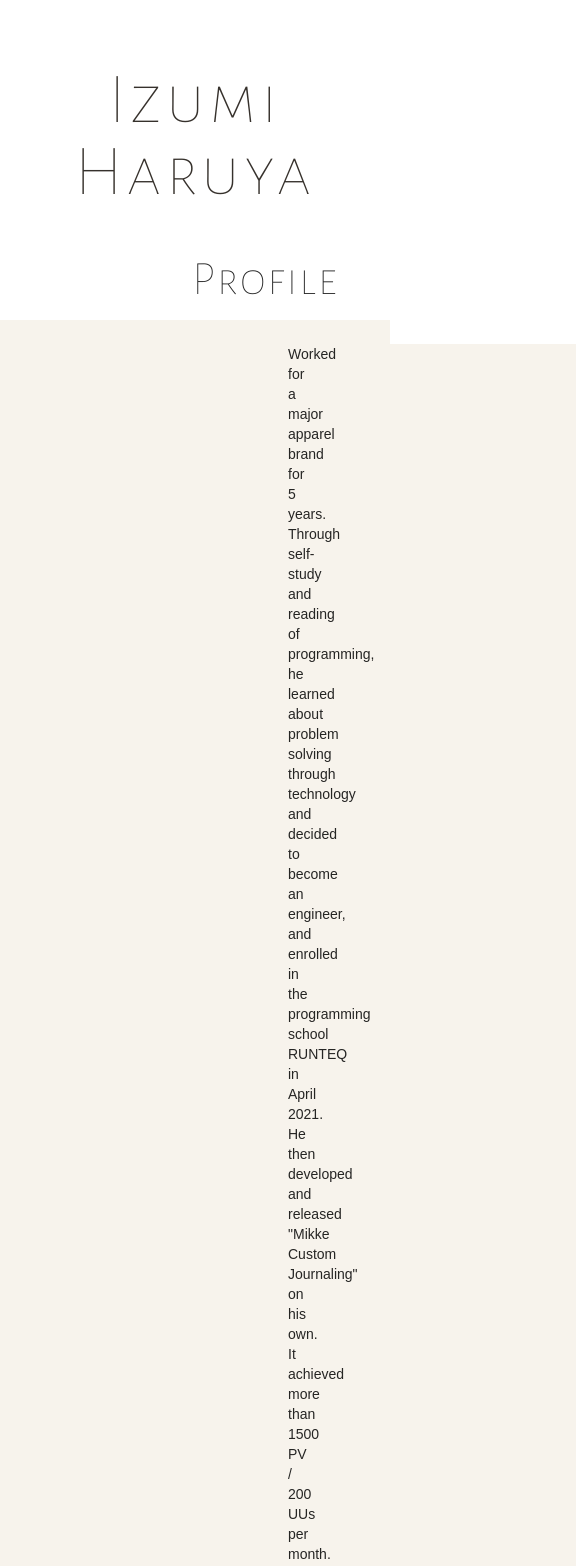
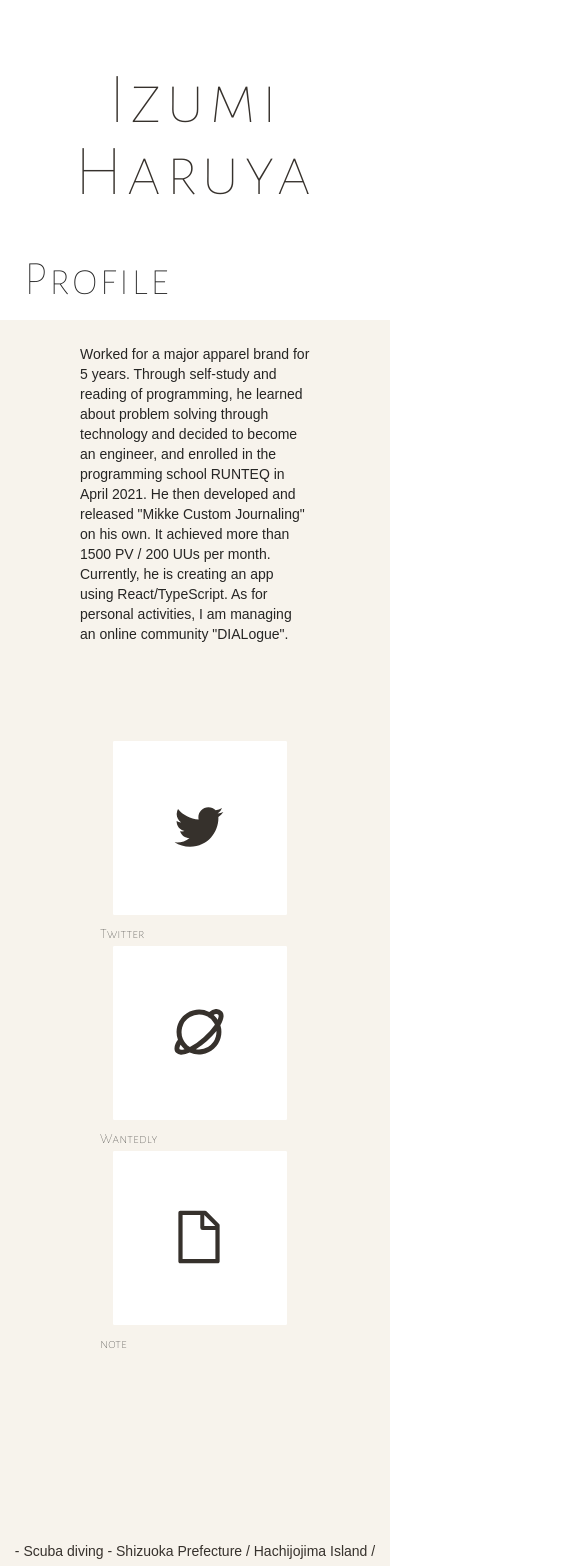
Before and after one commit to KouSei089/watashi, a React (Create React App) app: page / in a window 390 px wide. Shown: the top 1566 px of the page, 585 px wide, since content can reach past the window. Built offline with nearby package versions, Linux system fonts and the light colour scheme; a web font is replaced by a local one.

Commit message:
Update:各Cardコンポーネントのレスポンシブ対応

```diff
--- a/src/App.js
+++ b/src/App.js
@@ -9,13 +9,13 @@ import Contact from './Contact';
 
 function App() {
   return (
-    <>
+    <div className="bg-natural">
       <Profile />
       <History />
       <Portfolio />
       <Output />
       <Contact />
-    </>
+    </div>
   );
 }
 
--- a/src/Contact.js
+++ b/src/Contact.js
@@ -12,7 +12,7 @@ const Contact = () => {
           Contact
         </Header>
         <Content className="bg-white font-zen leading-5">
-          <div className="px-72 pb-12 flex justify-center">
+          <div className="px-36 lg:px-72 pb-12 flex justify-center">
             <p className="mr-5">e-mail</p>
             <p className="">qq00891829@icloud.com</p>
             <a href="https://github.com/KouSei089" target="_blank" rel="noopener noreferrer"><AiOutlineGithub className="mt-1.5 ml-2" /></a>
--- a/src/History.js
+++ b/src/History.js
@@ -10,7 +10,7 @@ const History = () => {
         History
       </Header>
       <Content className="bg-natural font-zen leading-5 pt-6">
-        <p className="px-72"><HistoryTimeTree /></p>
+        <p className="px-36 lg:px-72"><HistoryTimeTree /></p>
       </Content>
     </Layout>
   )
--- a/src/Output.js
+++ b/src/Output.js
@@ -14,10 +14,11 @@ const Output = () => {
         <Header className="bg-natural text-5xl style-ale tracking-wide pl-48">
           Output
         </Header>
-        <div className="flex justify-center py-24 bg-natural">
+        <div className="md:flex md:justify-center bg-natural">
+          <div className="flex flex-col md:flex-row py-24 bg-natural">
             <div className="">
               <a href="https://zenn.dev/kousei_089" target="_blank" rel="noopener noreferrer">
-              <Card className="w-44 h-44 mx-24 border-natural relative hover:opacity-50 duration-700">
+                <Card className="relative card-style">
                 <div className="absolute top-0 left-0 animate-ping h-1 w-1 bg-matte rounded-full z-50"></div>
                 <IconContext.Provider value={{ color: '#36312c', size: '60px'}}>
                   <div className="absolute inset-14">
@@ -30,7 +31,7 @@ const Output = () => {
             </div>
             <div className="">
               <a href="https://github.com/KouSei089" target="_blank" rel="noopener noreferrer">
-              <Card className="w-44 h-44 mx-24 border-natural relative hover:opacity-50 duration-700">
+                <Card className="card-style relative">
                 <div className="absolute top-0 left-0 animate-ping h-1 w-1 bg-matte rounded-full z-50"></div>
                 <IconContext.Provider value={{ color: '#36312c', size: '60px'}}>
                   <div className="absolute inset-14">
@@ -43,7 +44,7 @@ const Output = () => {
             </div>
             <div className="">
               <a href="https://note.com/izuha0" target="_blank" rel="noopener noreferrer">
-              <Card className="w-44 h-44 mx-24 border-natural relative hover:opacity-50 duration-700">
+                <Card className="card-style relative">
                 <div className="absolute top-0 left-0 animate-ping h-1 w-1 bg-matte rounded-full z-50"></div>
                 <IconContext.Provider value={{ color: '#36312c', size: '60px'}}>
                   <div className="absolute inset-14">
@@ -55,6 +56,7 @@ const Output = () => {
               <a href="https://note.com/izuha0" target="_blank" rel="noopener noreferrer"><p className="style-ale ml-24 mt-2 pl-1 hover:opacity-50 duration-700 hover:text-black">note</p></a>
             </div>
           </div>
+        </div>
       </Layout>
       <OutputTimeTree />
     </div>
--- a/src/OutputTimeTree.js
+++ b/src/OutputTimeTree.js
@@ -3,7 +3,7 @@ import { Timeline } from 'antd';
 
 const OutputTimeTree = () => {
   return (
-    <div className="px-96 font-zen">
+    <div className="px-36 lg:px-96 font-zen">
       <Timeline>
         <Timeline.Item color="black">
           <a href="https://zenn.dev/kousei_089/scraps/406f499a57e98f" target="_blank"
--- a/src/Portfolio.js
+++ b/src/Portfolio.js
@@ -14,10 +14,11 @@ const Portfolio = () => {
         <Header className="bg-natural text-5xl style-ale tracking-wide pl-48">
           Portfolio
         </Header>
-        <div className="flex justify-center py-24 bg-natural">
+        <div className="md:flex md:justify-center bg-natural">
+          <div className="flex flex-col md:flex-row py-24 bg-natural">
             <div className="">
               <a href="https://a-mikke.com" target="_blank" rel="noopener noreferrer">
-              <Card className="w-44 h-44 mx-24 border-natural relative hover:opacity-50 duration-700">
+                <Card className="card-style relative">
                 <div className="absolute top-0 left-0 animate-ping h-1 w-1 bg-matte rounded-full z-50"></div>
                 <IconContext.Provider value={{ color: '#36312c', size: '60px'}}>
                   <div className="absolute inset-14">
@@ -30,7 +31,7 @@ const Portfolio = () => {
             </div>
             <div className="">
             <a href="https://qiita.com/Izumi_Haruya/items/148bb9fbf5e8723fd8fa" target="_blank" rel="noopener noreferrer">
-            <Card className="w-44 h-44 mx-24 border-natural relative hover:opacity-50 duration-700">
+              <Card className="card-style relative">
               <div className="absolute top-0 left-0 animate-ping h-1 w-1 bg-matte rounded-full z-50"></div>
               <IconContext.Provider value={{ color: '#36312c', size: '60px'}}>
                 <div className="absolute inset-14">
@@ -43,7 +44,7 @@ const Portfolio = () => {
             </div>
             <div className="">
               <a href="https://kousei089.github.io/portfolio-izuha/" target="_blank" rel="noopener noreferrer">
-              <Card className="w-44 h-44 mx-24 border-natural relative hover:opacity-50 duration-700">
+                <Card className="card-style relative">
                 <div className="absolute top-0 left-0 animate-ping h-1 w-1 bg-matte rounded-full z-50"></div>
                 <IconContext.Provider value={{ color: '#36312c', size: '60px'}}>
                   <div className="absolute inset-14">
@@ -55,6 +56,8 @@ const Portfolio = () => {
               <a href="https://kousei089.github.io/portfolio-izuha/" target="_blank" rel="noopener noreferrer"><p className="style-ale ml-24 mt-2 pl-1 hover:opacity-50 duration-700 hover:text-black">My Portfolio</p></a>
             </div>
           </div>
+        </div>
+
       </Layout>
     </div>
   )
--- a/src/Profile.js
+++ b/src/Profile.js
@@ -5,7 +5,6 @@ import { AiOutlineFile } from "react-icons/ai";
 import { AiOutlineTwitter } from "react-icons/ai";
 import { BiPlanet } from "react-icons/bi";
 import { IconContext } from 'react-icons';
-
 
 const { Header, Footer, Content } = Layout;
 
@@ -19,16 +18,17 @@ const Profile = () => {
       </Layout>
       <div className="bg-natural">
         <Layout>
-          <Header className="bg-white text-5xl style-ale tracking-wide pl-48">
+          <Header className="bg-white text-5xl style-ale tracking-wide pl-6 lg:pl-48">
             Profile
           </Header>
           <Content className="bg-natural font-zen leading-5 pt-6">
-            <p className="px-72 bg-natural">Worked for a major apparel brand for 5 years. Through self-study and reading of programming, he learned about problem solving through technology and decided to become an engineer, and enrolled in the programming school RUNTEQ in April 2021. He then developed and released "Mikke Custom Journaling" on his own. It achieved more than 1500 PV / 200 UUs per month. Currently, he is creating an app using React/TypeScript. As for personal activities, I am managing an online community "DIALogue".</p>
+            <p className="px-20 lg:px-72 bg-natural">Worked for a major apparel brand for 5 years. Through self-study and reading of programming, he learned about problem solving through technology and decided to become an engineer, and enrolled in the programming school RUNTEQ in April 2021. He then developed and released "Mikke Custom Journaling" on his own. It achieved more than 1500 PV / 200 UUs per month. Currently, he is creating an app using React/TypeScript. As for personal activities, I am managing an online community "DIALogue".</p>
           </Content>
-          <div className="flex justify-center py-24 bg-natural">
+          <div className="md:flex md:justify-center bg-natural">
+            <div className="flex flex-col md:flex-row py-24 bg-natural">
               <div>
                 <a href="https://twitter.com/izuha0" target="_blank" rel="noopener noreferrer">
-              <Card className="w-44 h-44 mx-24 border-natural relative hover:opacity-50 duration-700">
+                <Card className="card-style relative">
                 <div className="absolute top-0 left-0 animate-ping h-1 w-1 bg-matte rounded-full z-50"></div>
                 <IconContext.Provider value={{ color: '#36312c', size: '60px'}}>
                   <div className="absolute inset-14">
@@ -41,7 +41,7 @@ const Profile = () => {
               </div>
               <div className="">
                 <a href="https://www.wantedly.com/id/haruya_izumi" target="_blank" rel="noopener noreferrer">
-                <Card className="w-44 h-44 mx-24 border-natural relative hover:opacity-50 duration-700">
+                  <Card className="card-style relative">
                   <div className="absolute top-0 left-0 animate-ping h-1 w-1 delay-700 bg-matte rounded-full z-50"></div>
                   <IconContext.Provider value={{ color: '#36312c', size: '60px'}}>
                     <div className="absolute inset-14">
@@ -54,7 +54,7 @@ const Profile = () => {
               </div>
               <div className="">
                 <a href="https://note.com/izuha0" target="_blank" rel="noopener noreferrer">
-                <Card className="w-44 h-44 mx-24 border-natural relative hover:opacity-50 duration-700">
+                  <Card className="card-style relative">
                   <div className="absolute top-0 left-0 animate-ping h-1 w-1 bg-matte rounded-full z-50"></div>
                   <IconContext.Provider value={{ color: '#36312c', size: '60px'}}>
                     <div className="absolute inset-14">
@@ -66,6 +66,7 @@ const Profile = () => {
                 <a href="https://note.com/izuha0" target="_blank" rel="noopener noreferrer"><p className="style-ale ml-24 mt-2 pl-1 hover:opacity-50 duration-700 hover:text-black">note</p></a>
               </div>
             </div>
+          </div>
         </Layout>
       </div>
       <FreeTimeProfile />
--- a/src/index.css
+++ b/src/index.css
@@ -10,6 +10,10 @@
   @apply font-thin font-ale
 }
 
+.card-style {
+  @apply w-44 h-44 mx-28 md:mx-6 lg:mx-12 xl:mx-24 border-natural hover:opacity-50 duration-700
+}
+
 .dropdown:hover > .dropdown-content {
 	display: block;
 }
```
Lines whose indentation alone changed are shown as unchanged.
